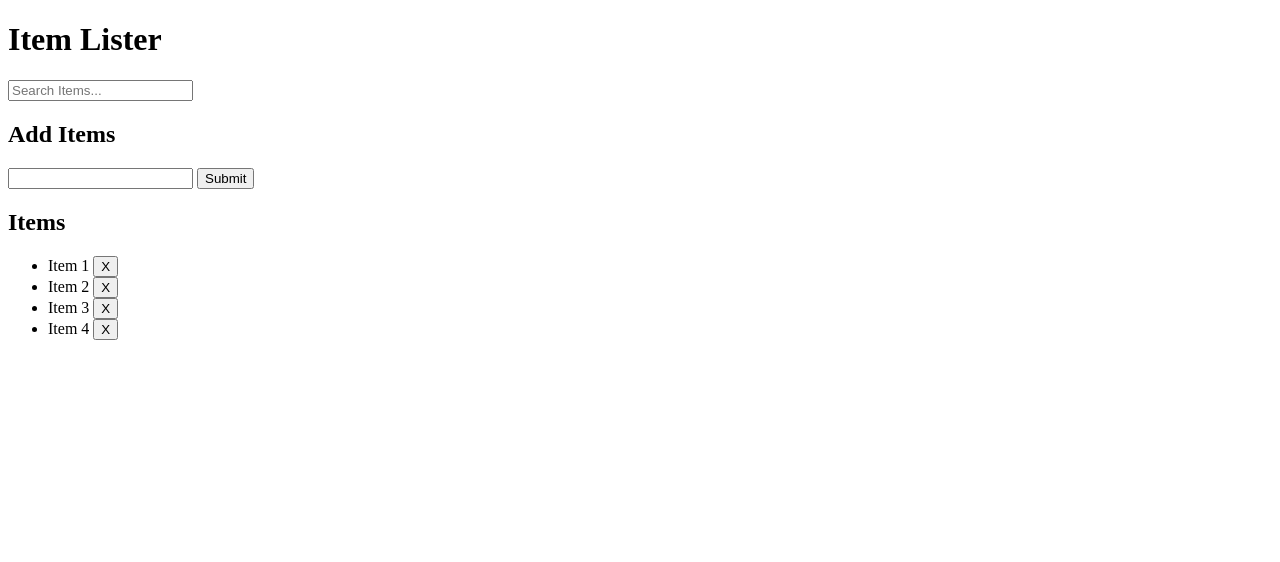
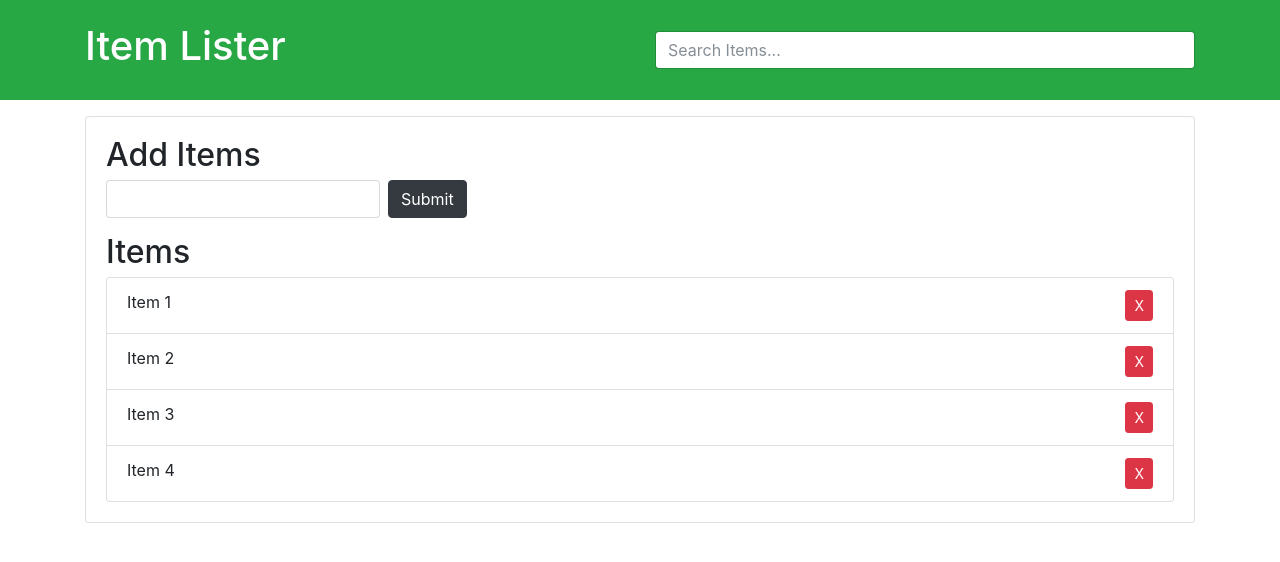
Before and after one commit to Ike-Addy/Item-Lister, a plain HTML site: page index.html in a window 1280 px wide. Drawn offline with nearby package versions, Linux system fonts and the light colour scheme.

Commit message:
Added styling href link

```diff
--- a/index.html
+++ b/index.html
@@ -4,7 +4,7 @@
     <meta charset="UTF-8">
     <meta http-equiv="X-UA-Compatible" content="IE=edge">
     <meta name="viewport" content="width=device-width, initial-scale=1.0">
-    <link rel="stylesheet" href="styles.css">
+    <link rel="stylesheet" href="https://maxcdn.bootstrapcdn.com/bootstrap/4.0.0-beta/css/bootstrap.min.css">
     <script src="scripts.js" defer></script>
     <title>Item Lister</title>
 </head>
```
